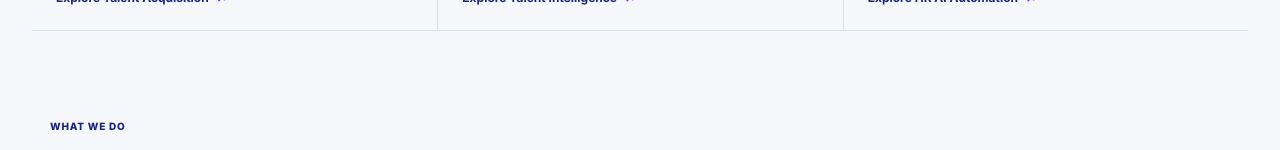
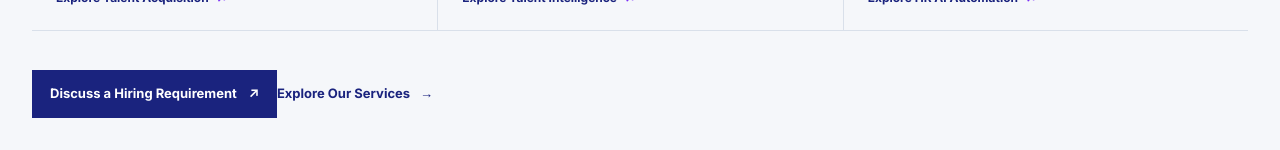
Before and after one commit to Hansrajsurti/deyuktilabs, a Next.js app: page / in a window 1280 px wide. Shown: the part 618-768 px from the top of the page. Built offline with nearby package versions, Linux system fonts and the light colour scheme; no server answers.

Commit message:
Add homepage call-to-action links

```diff
--- a/src/app/page.js
+++ b/src/app/page.js
@@ -69,6 +69,16 @@ export default function HomePage() {
           <h1><span>Build the Right Team.</span><span className="hero-heading-accent">Build the System Behind It.</span></h1>
           <p>DeyuktiLabs helps growing businesses solve critical hiring and workforce challenges through strategic talent acquisition, talent intelligence and AI-enabled HR solutions.</p>
         </div>
+        <div className="hero-actions">
+  <Link className="button button-primary" href="/contact">
+    Discuss a Hiring Requirement
+    <span aria-hidden="true">↗</span>
+  </Link>
+  <Link className="text-link" href="/services">
+    Explore Our Services
+    <span aria-hidden="true">→</span>
+  </Link>
+</div>
         <div className="hero-pathways" aria-label="Explore our core services">
           {heroPathways.map((pathway) => (
             <article className="hero-pathway" key={pathway.number}>
```
